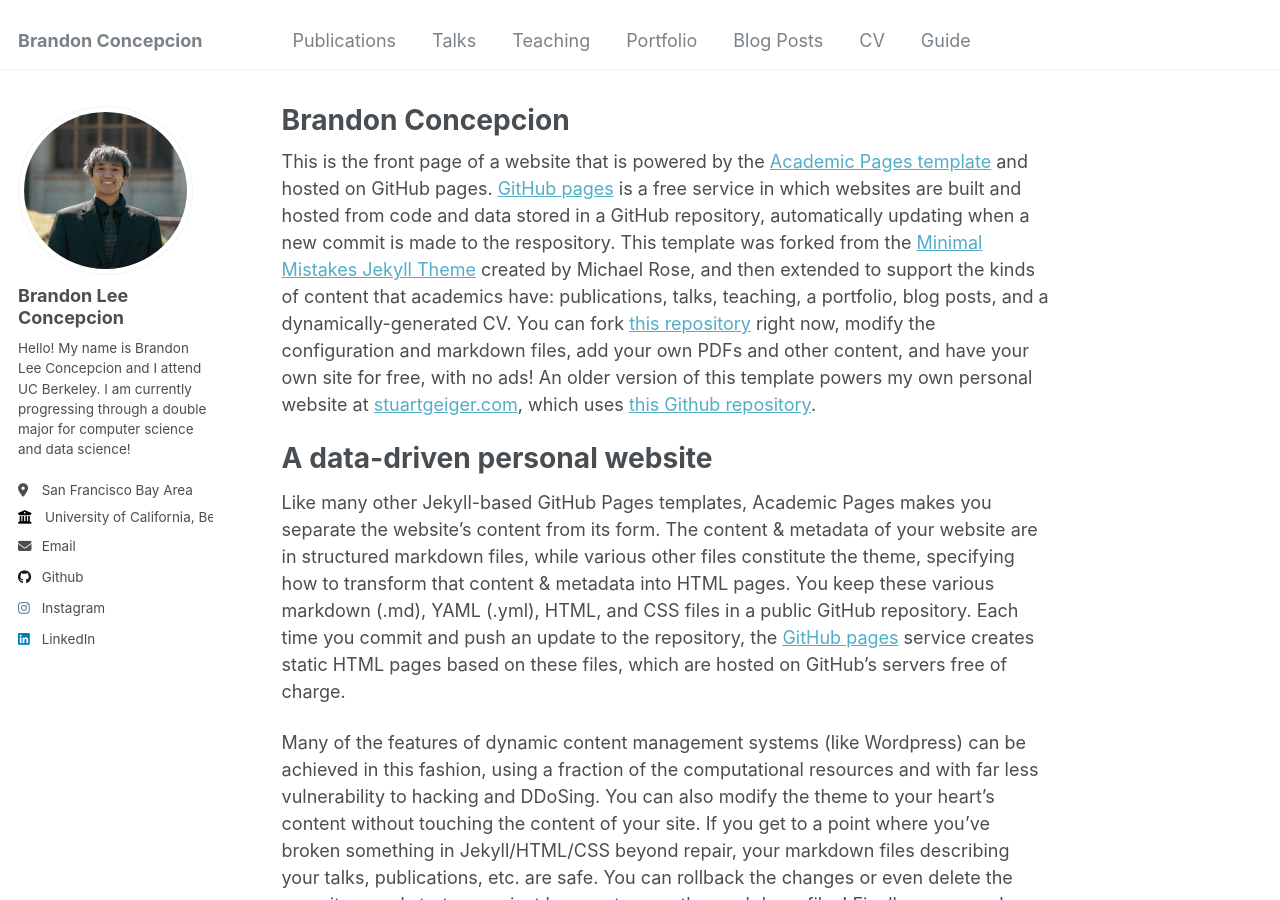
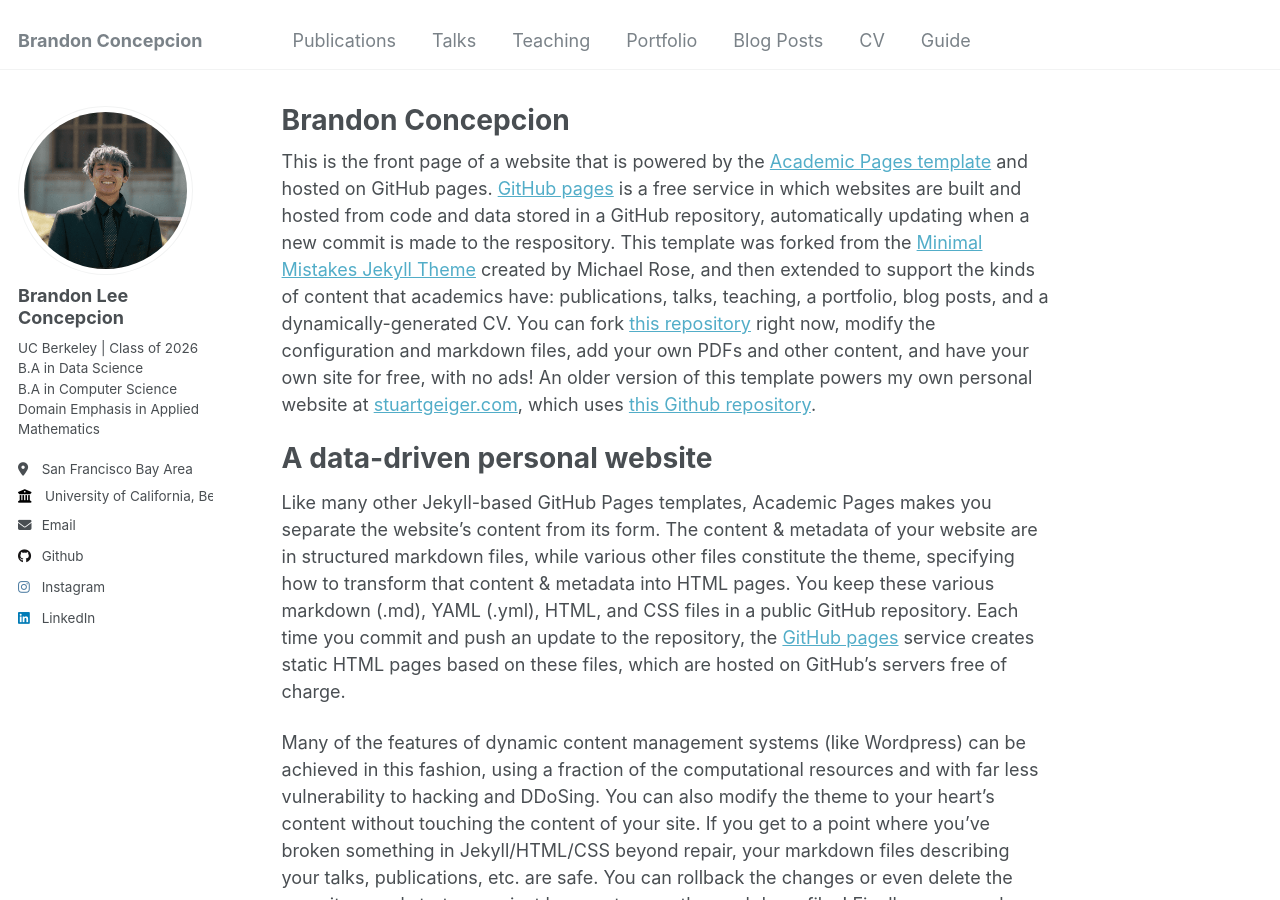
Before and after one commit to brandonconcepcion/brandonconcepcion.github.io, a Jekyll site: the page built from _pages/about.md, in a window 1280 px wide and 900 px high. Built offline with Jekyll 4.4.1, drawn with Linux system fonts in a browser that asks for light colours.

Commit message:
Update _config.yml

```diff
--- a/_config.yml
+++ b/_config.yml
@@ -24,7 +24,7 @@
   avatar           : "profile.png"
   name             : "Brandon Lee Concepcion"
   pronouns         : # example: "she/her"
-  bio              : "Hello! My name is Brandon Lee Concepcion and I attend UC Berkeley. I am currently progressing through a double major for computer science and data science!"
+  bio              : "UC Berkeley | Class of 2026 <br /> B.A in Data Science <br />B.A in Computer Science <br /> Domain Emphasis in Applied Mathematics"
   location         : "San Francisco Bay Area"
   employer         : "University of California, Berkeley"
   uri              : # URL
```
